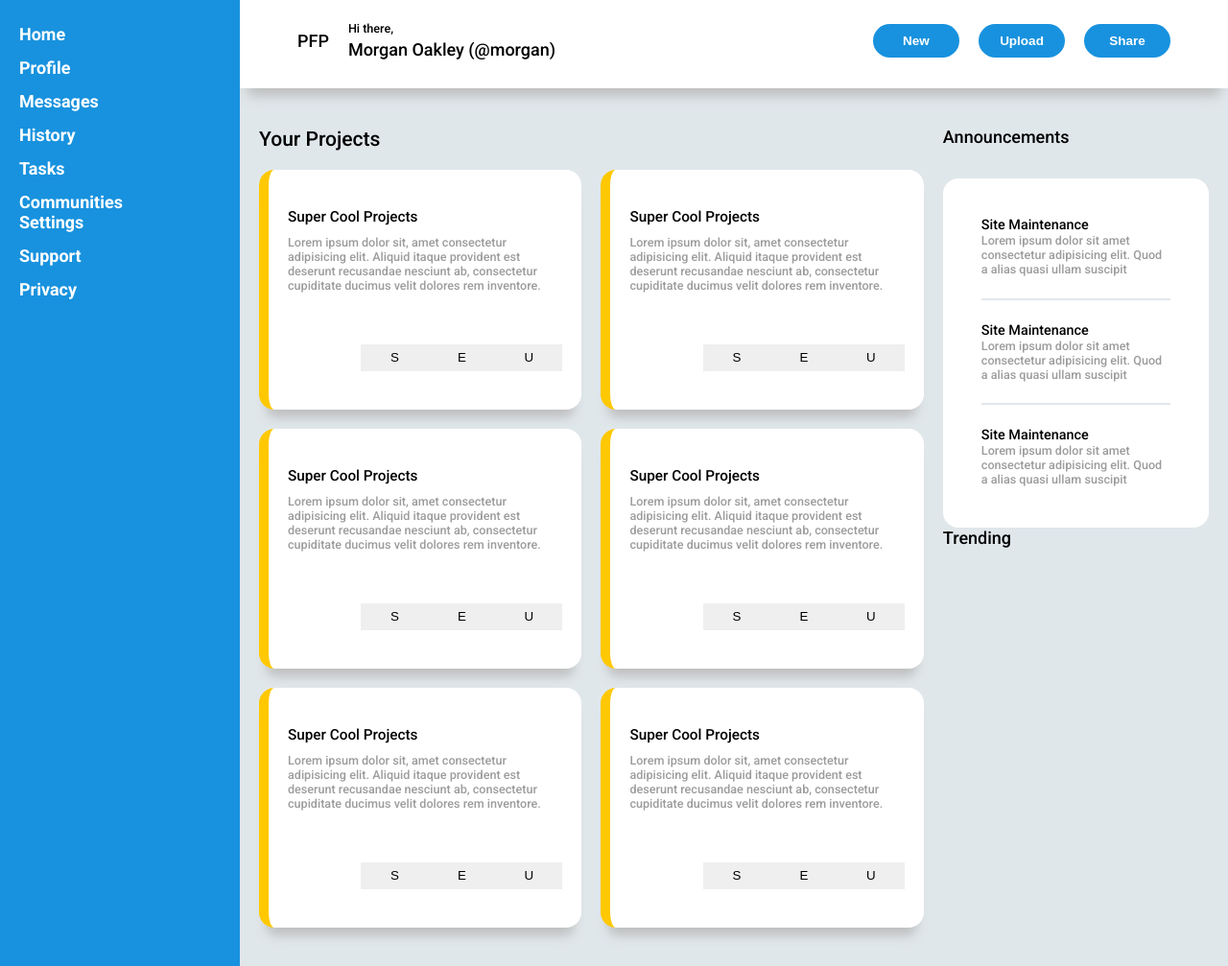
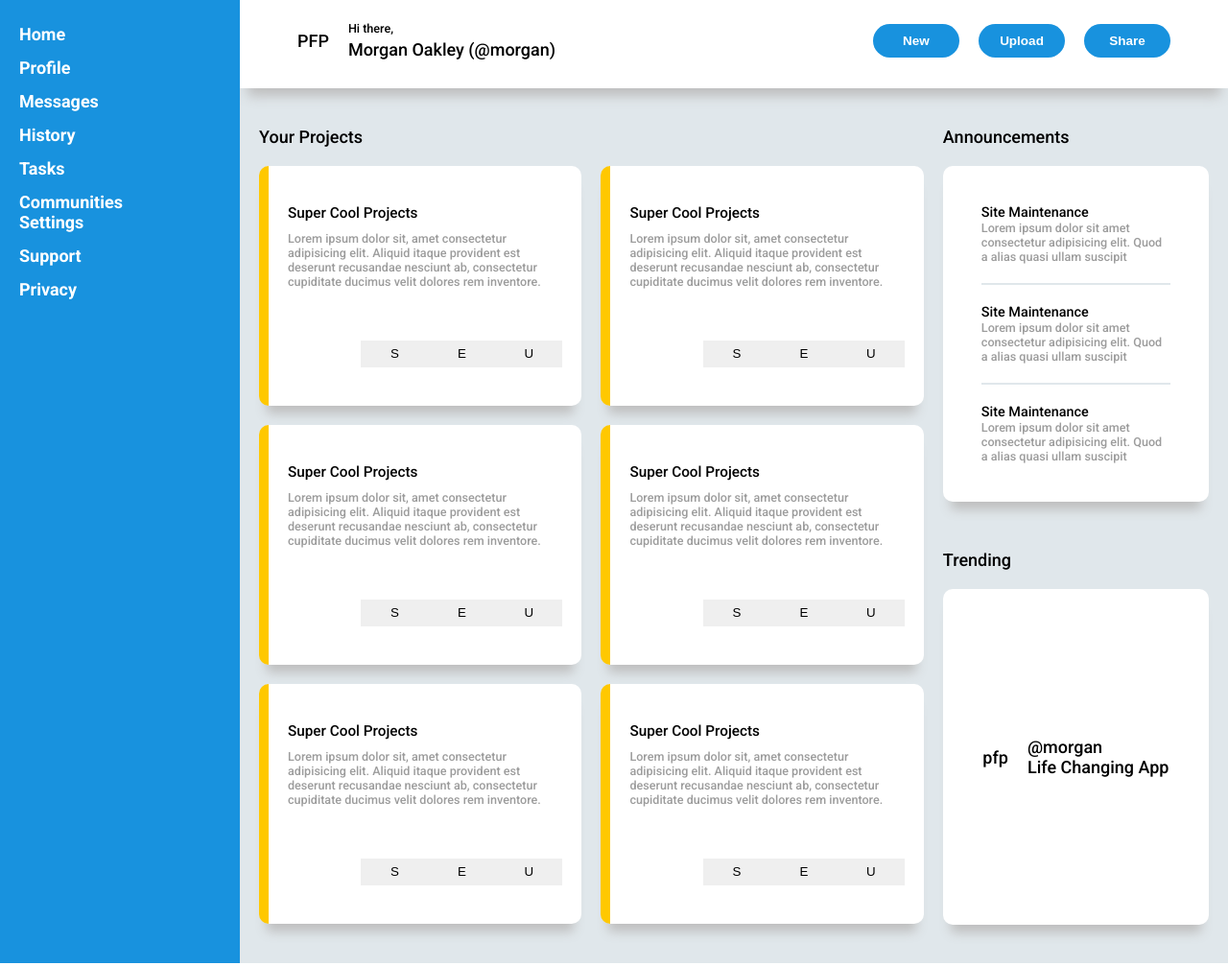
Before and after one commit to Braumski/odin-dashboard, a plain HTML site: page index.html in a window 1280 px wide. Shown: the part 70-1077 px from the top of the page at 96% size. Drawn offline with Linux system fonts and the light colour scheme.

Commit message:
almost there

```diff
--- a/index.html
+++ b/index.html
@@ -162,6 +162,7 @@
         <section class="announce-trending">
           <section class="announcements">
             <h1>Announcements</h1>
+
             <div class="announcements-body">
               <div class="announcement">
                 <h1>Site Maintenance</h1>
@@ -190,6 +191,15 @@
           </section>
           <section class="trending">
             <h1>Trending</h1>
+            <div class="trending-body">
+              <div class="profile">
+                <div class="pfp">pfp</div>
+                <div class="description">
+                  <div class="@">@morgan</div>
+                  <div class="subtitle">Life Changing App</div>
+                </div>
+              </div>
+            </div>
           </section>
         </section>
       </section>
--- a/styles.scss
+++ b/styles.scss
@@ -30,6 +30,7 @@ button {
 
 $primary-color: rgb(24, 146, 222);
 $secondary-color: rgb(255, 200, 0);
+$background-color: white;
 $main-padding-side: 0px 20px 0px 20px;
 $shadow: 0px 16px 12px -8px #bebebe;
 $gray-text: rgb(156, 156, 156);
@@ -57,7 +58,7 @@ hr {
   display: grid;
   padding: 20px;
   gap: 20px;
-  color: white;
+  color: $background-color;
   background-color: $primary-color;
   height: 100%;
   width: 250px;
@@ -142,7 +143,7 @@ hr {
           font-size: 0.75rem;
           font-weight: 600;
           background-color: $primary-color;
-          color: white;
+          color: $background-color;
           border-radius: 1000px;
           width: 90px;
           height: 35px;
@@ -163,6 +164,7 @@ hr {
     z-index: 1;
     .projects {
       > h1 {
+        font-size: 18px;
         padding-bottom: 20px;
       }
       .cards {
@@ -174,8 +176,8 @@ hr {
           display: grid;
           grid-template-rows: 1fr 4fr 1fr;
           padding: 40px 20px 40px 20px;
-          background-color: white;
-          border-radius: 16px;
+          background-color: $background-color;
+          border-radius: 10px;
           border-left-style: solid;
           border-color: $secondary-color;
           border-width: 10px;
@@ -201,16 +203,18 @@ hr {
   .announce-trending {
     display: grid;
     grid-template-rows: 1fr 1fr;
+    > .announcements {
+      > h1 {
+        padding-bottom: 20px;
       }
-  .announcements {
-    display: grid;
-    gap: 20px;
       > .announcements-body {
         display: grid;
         gap: 20px;
-      background-color: white;
-      border-radius: 16px;
+        background-color: $background-color;
+        border-radius: 10px;
         padding: 40px;
+        box-shadow: $shadow;
+
         > .announcement {
           > h1 {
             font-size: 0.8rem;
@@ -220,6 +224,29 @@ hr {
             color: $gray-text;
           }
         }
+      } //announcements-body
+    } //announcements
+    > .trending {
+      > h1 {
+        padding-top: 25px;
+        padding-bottom: 20px;
+      }
+      > .trending-body {
+        display: flex;
+        justify-content: center;
+        gap: 20px;
+        padding: 40px;
+        border-radius: 10px;
+        box-shadow: $shadow;
+        background-color: $background-color;
+        min-height: 350px;
+        > .profile {
+          display: flex;
+          justify-content: center;
+          align-items: center;
+          gap: 20px;
         }
       }
+    }
+  } //announce+trending
 } //main-content
```
Also changed, not shown: styles.css, 1 other file. Lines whose indentation alone changed are shown as unchanged.
